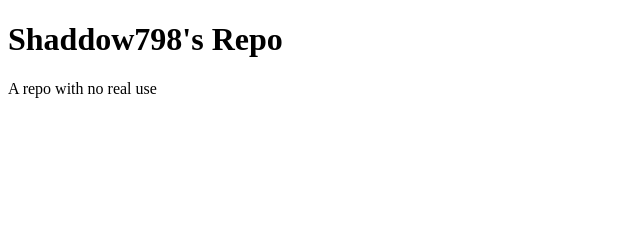
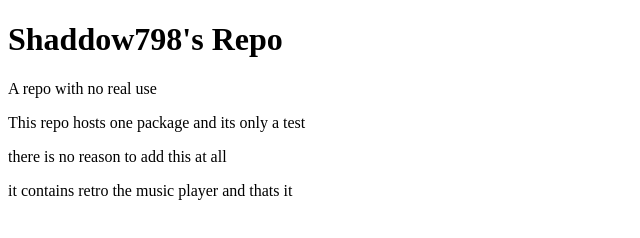
Before and after one commit to Shaddow798/repo, a plain HTML site: page index.html in a window 1280 px wide. Shown: the whole page, without its empty margins (0-640 px from the left). Drawn offline with Linux system fonts and the light colour scheme.

Commit message:
Update index.html

```diff
--- a/index.html
+++ b/index.html
@@ -6,5 +6,8 @@
     <body>
         <h1>Shaddow798's Repo</h1>
         <p>A repo with no real use</p>
+        <p>This repo hosts one package and its only a test</p>
+        <p>there is no reason to add this at all</p>
+        <p>it contains retro the music player and thats it</p>
     </body>
 </html>
```
